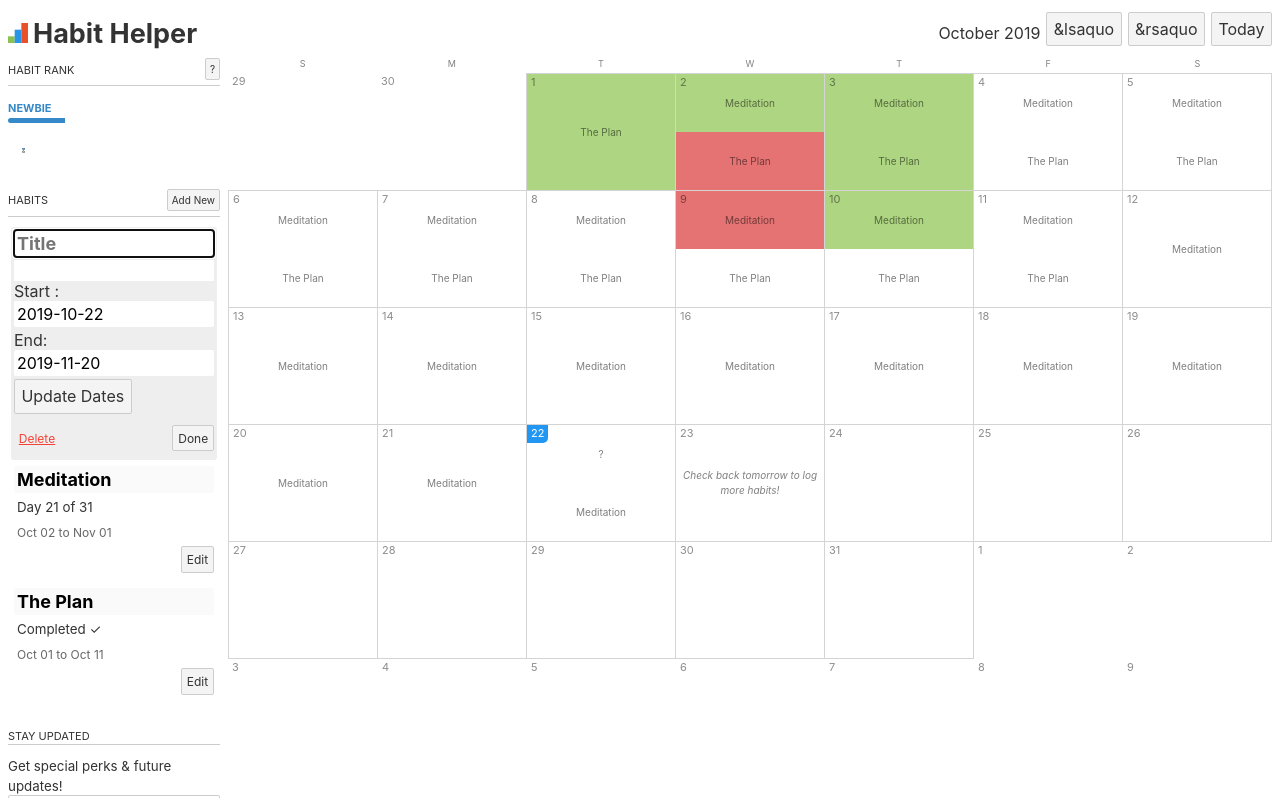
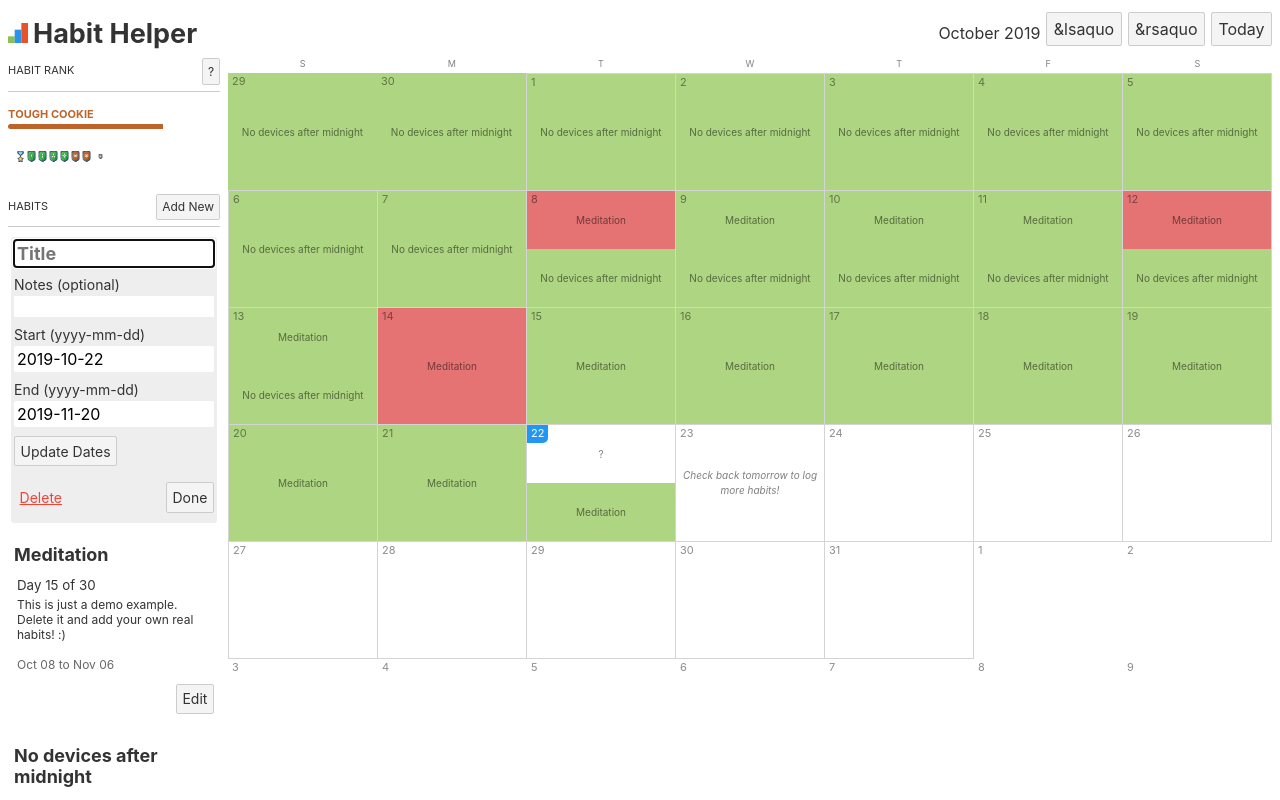
Before and after one commit to pooriajr/hh-svelte, a Svelte app: page / in a window 1280 px wide. Both pictures are taken after a click on the button "Add New". Built offline with nearby package versions, Linux system fonts and the light colour scheme.

Commit message:
added random demo habit generator and improved styles for long titles

```diff
--- a/src/App.svelte
+++ b/src/App.svelte
@@ -9,6 +9,7 @@
     startOfWeek,
     eachDayOfInterval,
     addDays,
+    subDays,
     isSameMonth,
     isSameDay,
     addMonths,
@@ -28,6 +29,7 @@
 
   import { newBlankHabit } from './habitGenerator.js'
   import calcHabitScore from './calcHabitScore.js'
+  import generateExampleHabits from './generateExampleHabits.js'
 
   // CALENDAR ----------------------------------------------------------------------------
 
@@ -118,33 +120,7 @@
       habitData[key].endDate = new Date(habitData[key].endDate)
     })
   } else {
-    habitData = {
-      123: {
-        id: 123,
-        title: 'The Plan',
-        startDate: new Date(2019, 9, 1),
-        endDate: new Date(2019, 9, 11),
-        importance: 1,
-        records: {
-          '2019-10-01': true,
-          '2019-10-02': false,
-          '2019-10-03': true
-        }
-      },
-      234: {
-        id: 234,
-        title: 'Meditation',
-        startDate: new Date(2019, 9, 2),
-        endDate: new Date(2019, 10, 1),
-        importance: 1,
-        records: {
-          '2019-10-02': true,
-          '2019-10-03': true,
-          '2019-10-09': false,
-          '2019-10-10': true
-        }
-      }
-    }
+    habitData = generateExampleHabits()
   }
 
   function createHabit() {
@@ -282,19 +258,20 @@
           <div class="fields">
             {#if habit.id === editModeId}
             <!-- svelte-ignore a11y-autofocus -->
-            <input class="title" bind:value="{habit.title}" placeholder="Title" autofocus />
+            <input class="habit-title" bind:value="{habit.title}" placeholder="Title" autofocus />
+            <label>Notes (optional)</label>
             <div contenteditable="true" class="notes" bind:innerHTML="{habit.notes}"></div>
             <label>
-              Start :
+              Start (yyyy-mm-dd)
             </label>
             <input id="newStart" value="{lightFormat(habit.startDate, 'yyyy-MM-dd')}" />
             <label>
-              End:
+              End (yyyy-mm-dd)
             </label>
             <input id="newEnd" value="{lightFormat(habit.endDate, 'yyyy-MM-dd')}" />
             <button on:click|preventDefault="{() => {updateDates(habit.id)}}">Update Dates</button>
             {:else}
-            <input class="title" disabled value="{habit.title}" placeholder="Title" />
+            <h2 class="habit-title" placeholder="Title">{habit.title || '?'}</h2>
             <small class="day-counter">
               {isAfter(today,habit.endDate) ? 'Completed ✓' : `Day ${differenceInCalendarDays(today, habit.startDate) +
               1} of ${differenceInCalendarDays(habit.endDate, habit.startDate) + 1}`}
@@ -497,7 +474,7 @@
     font-variant: all-small-caps;
   }
   .section-top button {
-    font-size: 10px;
+    font-size: 12px;
   }
 
   .habit {
@@ -518,29 +495,37 @@
   .habit .fields input {
     border: none;
     width: 100%;
-    margin-bottom: 3px;
+    margin-bottom: 9px;
     padding: 3px;
   }
   .habit .fields input:disabled {
     color: black;
     border-bottom: none;
   }
-  .habit .fields .title {
+  .habit .fields .habit-title {
     font-size: 18px;
     font-weight: bold;
+    margin-bottom: 9px;
   }
   .habit .fields .notes {
     font-size: 12px;
     background: #fff;
     padding: 3px;
+    margin-bottom: 9px;
+  }
+  .habit .fields label {
+    font-size: 14px;
+    margin-bottom: 3px;
   }
   .habit .controls {
-    margin-top: 3px;
+    margin-top: 9px;
     margin-bottom: 0;
     display: flex;
     flex-direction: row-reverse;
     justify-content: space-between;
-    font-size: 12px;
+  }
+  .habit button {
+    font-size: 14px;
   }
   .habit .triggerDeleteOverlay {
     background: none;
@@ -693,6 +678,13 @@
     color: rgb(0, 0, 0, 0.5);
     flex-grow: 1;
   }
+  .cell-habit span {
+    width: 100%;
+    padding: 2px;
+    padding: 2px;
+    text-overflow: ellipsis;
+    overflow: hidden;
+  }
   .cell-habit.active {
     border-radius: 3px;
     margin-bottom: 4px;
--- /dev/null
+++ b/src/generateExampleHabits.js
@@ -0,0 +1,39 @@
+import { eachDayOfInterval, addDays, subDays, startOfDay, lightFormat } from 'date-fns'
+
+import keyBy from 'lodash/keyBy'
+import mapValues from 'lodash/mapValues'
+
+export default function generateExampleHabits() {
+  const today = startOfDay(new Date())
+
+  return {
+    1: {
+      id: 1,
+      title: 'No devices after midnight',
+      startDate: subDays(today, 39),
+      endDate: subDays(today, 9),
+      notes: 'Another example. Go on, delete it!',
+      records: generateRandomRecords(subDays(today, 39), subDays(today, 9))
+    },
+    2: {
+      id: 2,
+      title: 'Meditation',
+      startDate: subDays(today, 14),
+      endDate: addDays(today, 15),
+      notes: 'This is just a demo example. Delete it and add your own real habits! :)',
+      records: generateRandomRecords(subDays(today, 14), today)
+    }
+  }
+}
+
+//HELPERS ---------------------------------------------------------------------------------------
+
+function returnTrueUsually() {
+  return Math.random() > 0.1
+}
+
+function generateRandomRecords(start, end) {
+  return mapValues(keyBy(eachDayOfInterval({ start, end }), date => lightFormat(date, 'yyyy-MM-dd')), () =>
+    returnTrueUsually()
+  )
+}
```
Also changed, not shown: 1 other file (tests, documents, lock files or other folders).
